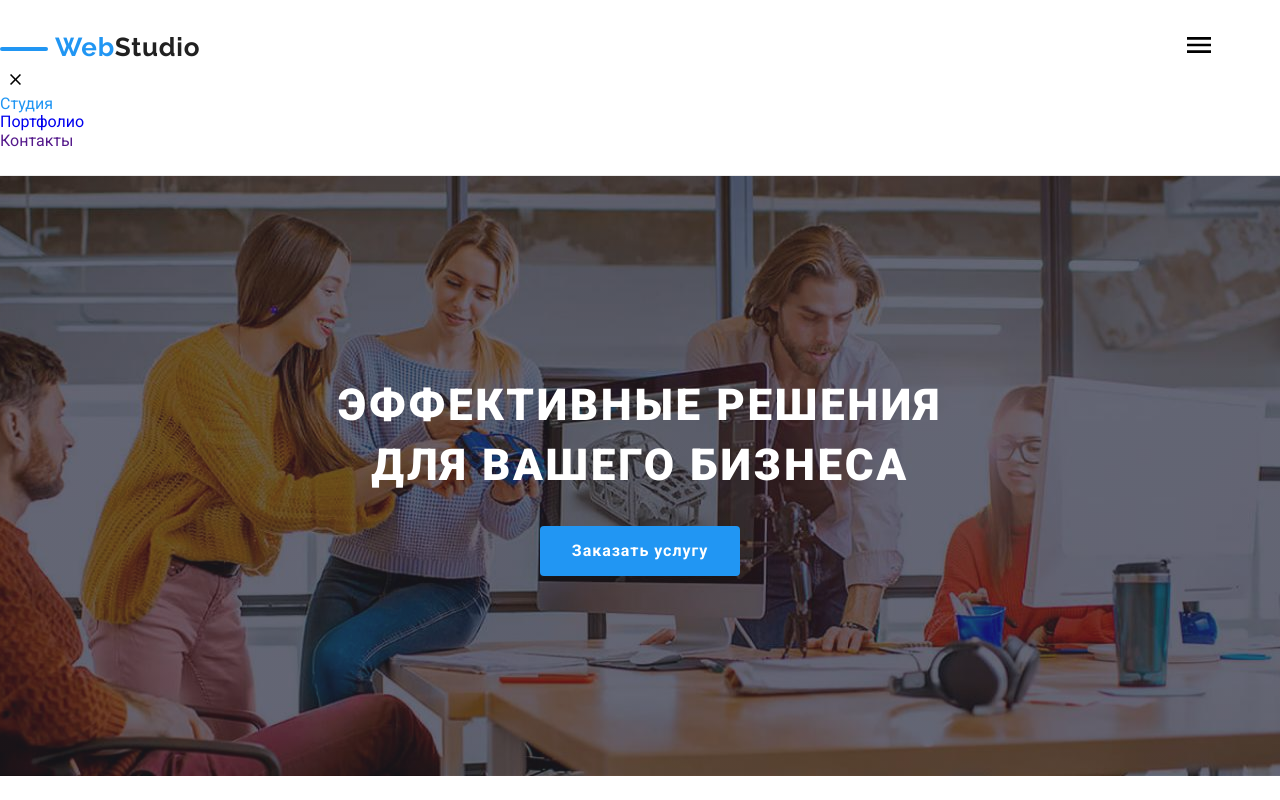
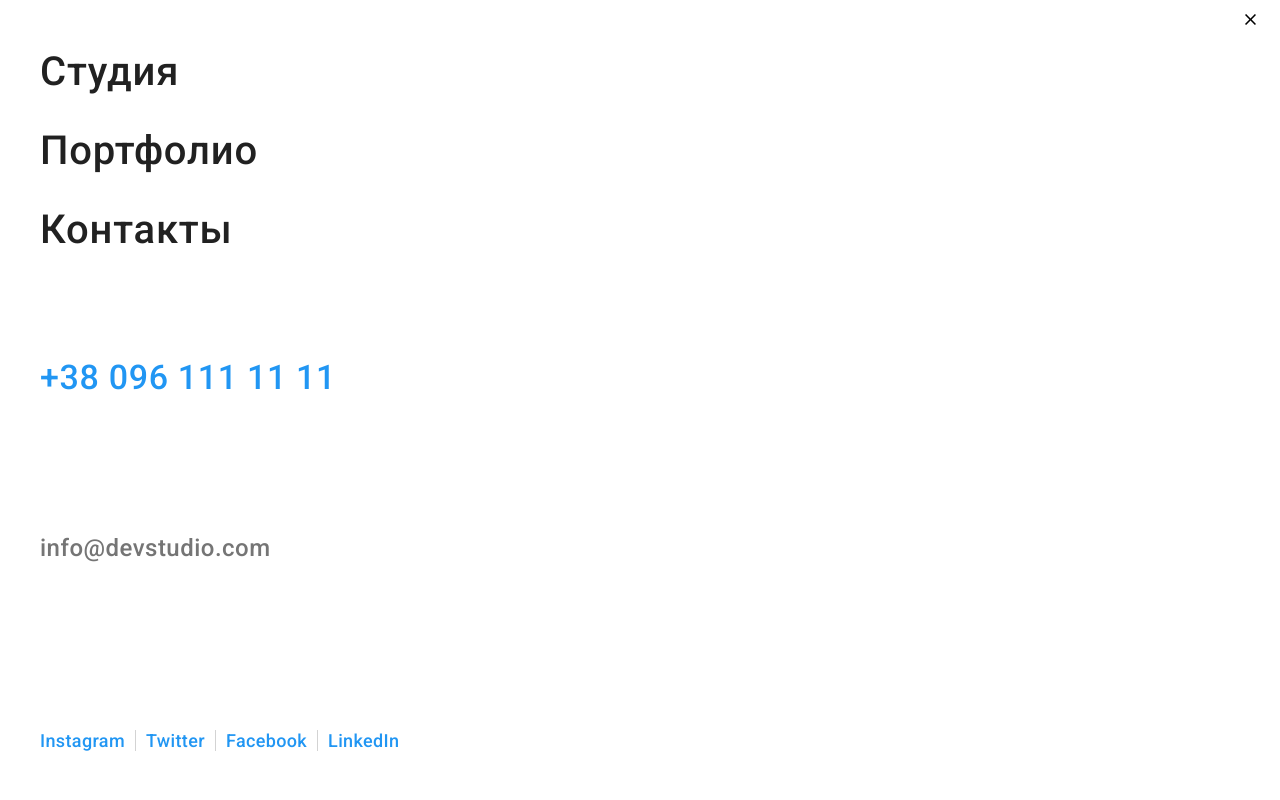
Before and after one commit to machell71/goit-markup-hw-08, a plain HTML site: page index.html in a window 1280 px wide. Both pictures are taken after a click on the button 1198 px from the left and 47 px from the top of the page. Shown: the top 800 px of the page. Drawn offline with nearby package versions, Linux system fonts and the light colour scheme.

Commit message:
ще не готово

```diff
--- a/index.html
+++ b/index.html
@@ -46,19 +46,21 @@
                 <use href="./images/symbol-defs.svg#icon-smartphone"></use></svg>+38 096 111 11 11</a>
           </li>
         </ul>
-        <button type="button" class="menu-open-button">
+        <button type="button" class="menu-open-button" data-menu-open>
           <svg class="menu-icon" width="40" height="40">
             <use href="./images/symbol-defs.svg#icon-menu_40px"></use></svg>
         </button>
       </div>
-      <div class="menu-mob">
-        <button type="button" class="menu-close-button">
+      <!-- mob -->
+      <div class="menu-mob is-hidden" data-menu >
+        <div class="containers">
+        <button type="button" class="menu-close-button" data-menu-close>
           <svg class="close-icon" width="18" height="18"><use href="./images/symbol-defss.svg#icon---18dp-2-1"></use></svg>
         </button>
         <nav class="menu-mob-navigation">
           <ul class="menu-mob-navigation__list list">
             <li class="menu-mob-navigation__item">
-              <a href="" class="menu-mob-navigation__link navigation__link--current-studio link  current">Студия</a>
+              <a href="" class="menu-mob-navigation__link link">Студия</a>
             </li>
             <li class="menu-mob-navigation__item">
               <a href="./portfolio.html" class="menu-mob-navigation__link link">Портфолио</a>
@@ -68,6 +70,15 @@
             </li>
           </ul>
         </nav>
+            <a href="mailto:info@devstudio.com" class="menu-mob-tel__link link">+38 096 111 11 11</a>
+            <a href="tel:+380961111111" class="menu-mob-mail__link link">info@devstudio.com</a>
+        <ul class="menu-mob-soc list">
+          <li><a href="" class="menu-mob-link link">Instagram</a></li>
+          <li><a href="" class="menu-mob-link link">Twitter</a></li>
+          <li><a href="" class="menu-mob-link link">Facebook</a></li>
+          <li><a href="" class="menu-mob-link-not link">LinkedIn</a></li>
+        </ul>
+      </div>
       </div>
     </header>
     <main>
@@ -361,5 +372,6 @@
       </div>
     </div>
     <script src="./js/modal.js"></script>
+    <script src="./js/menu.js"></script>
   </body>
 </html>
--- /dev/null
+++ b/js/menu.js
@@ -0,0 +1,14 @@
+(() => {
+    const refs = {
+      openMenuBtn: document.querySelector("[data-menu-open]"),
+      closeMenuBtn: document.querySelector("[data-menu-close]"),
+      menu: document.querySelector("[data-menu]"),
+    };
+
+    refs.openMenuBtn.addEventListener("click", toggleMenu);
+    refs.closeMenuBtn.addEventListener("click", toggleMenu);
+
+    function toggleMenu() {
+      refs.menu.classList.toggle("is-hidden");
+    }
+  })();
--- a/sass/components/_container.scss
+++ b/sass/components/_container.scss
@@ -1,5 +1,5 @@
 .container {
-    // width: 100%;
+    width: 100%;
     padding-left: 15px;
     padding-right: 15px;
     margin: 0 auto;
--- a/sass/components/_modals.scss
+++ b/sass/components/_modals.scss
@@ -14,7 +14,7 @@
 }
 
 .modal {
-  width: 528px;
+  width: 450px;
   min-height: 581px;
   background-color: var(--main-color);
   border-radius: 4px;
@@ -25,6 +25,9 @@
   transform: translate(-50%, -50%);
 
   padding: 40px;
+  @media screen and (min-width: 1200px){
+    width: 528px;
+  }
 }
 
 .modal-button {
@@ -165,15 +168,18 @@
 
   .check-text{
     font-weight: 400;
-    font-size: 14px;
-    line-height: 1.71;
+    font-size: 12px;
+    line-height: 14px;
     letter-spacing: 0.03em;
     color: var(--text-color);
 
     margin-bottom: 30px;
-    margin-left: 14px;
     display: flex;
     align-items: center;
+    @media screen and (min-width: 1200px){
+      margin-left: 14px;
+    }
+
   }
   .span-check{
     width: 16px;
--- a/sass/layouts/_capabilities.scss
+++ b/sass/layouts/_capabilities.scss
@@ -39,9 +39,9 @@
   }
 
   .list-project {
-    // display: flex;
-    // flex-wrap: wrap;
-    // gap: 30px;
+    display: flex;
+    flex-wrap: wrap;
+    gap: 30px;
   }
 
   .project-wrap {
--- a/sass/layouts/_heder.scss
+++ b/sass/layouts/_heder.scss
@@ -49,6 +49,7 @@
     color: var(--accent-color);
   }
   .navigation__link--current-portfolio.current::after {
+    display: none;
     content: "";
     position: absolute;
     width: 77px;
@@ -59,6 +60,7 @@
     border-radius: 2px;
   }
   .navigation__link--current-portfolio.current{
+    display: none;
     color: var(--accent-color);
   }
   .navigation__link {
@@ -106,6 +108,89 @@
       fill: var(--accent-color);
     }
   }
+  .menu-mob{
+    position: fixed;
+    background-color: #ffffff;
+    top: 0;
+    left: 0;
+    width: 100vw;
+    height: 100%;
+    padding-left: 40px;
+    >.containers{
+      width: 480px;
+      height: 100%;
+      display: flex;
+      flex-direction: column;
+      justify-content: space-between;
+    }
+  }
+  .menu-mob-navigation__list{
+    padding-top: 48px;
+  }
+  .menu-mob-navigation__item:not(:last-child){
+    margin-bottom: 32px;
+  }
+  .menu-mob-navigation__link{
+    font-weight: 500;
+    font-size: 40px;
+    line-height: 47px;
+    text-align: center;
+    letter-spacing: 0.02em;
+    color: #212121;
+    &:hover,
+    &:focus{
+      color: var(--accent-color);
+    }
+  }
+  .menu-mob-tel__link{
+    display: block;
+    margin-bottom: 32px;
+
+   font-weight: 500;
+   font-size: 34px;
+   line-height: 40px;
+   letter-spacing: 0.02em;
+   color: #2196F3;
+  }
+  .menu-mob-mail__link{
+    display: block;
+    margin-bottom: 64px;
+
+   font-weight: 500;
+   font-size: 24px;
+   line-height: 28px;
+   letter-spacing: 0.02em;
+   color: #757575;
+  }
+  .menu-mob-soc{
+    display: flex;
+    padding-bottom: 48px;
+
+  }
+  .menu-mob-link{
+   font-weight: 500;
+   font-size: 18px;
+   line-height: 22px;
+   letter-spacing: 0.02em;
+   color: #2196F3;
+
+
+  }
+  .menu-mob-link-not{
+    font-weight: 500;
+    font-size: 18px;
+    line-height: 22px;
+    letter-spacing: 0.02em;
+    color: #2196F3;
+
+  }
+  .menu-mob-link::after{
+    content:"";
+    height:22px;
+    border-right:1px solid rgba(33, 33, 33, 0.2);
+    margin: 10px;
+
+   }
   .menu-icon{
 
   }
@@ -113,4 +198,11 @@
   .menu-close-button{
     background-color: var(--main-color);
     border: none;
+    position: fixed;
+    top: 10px;
+    right: 15px;
+    &:hover .close-icon,
+    &:focus .close-icon{
+      fill: #2196F3;
+    }
   }
```
Also changed, not shown: portfolio.html (+1 -1 lines), css/main.css, css/main.min.css, 2 other files.
